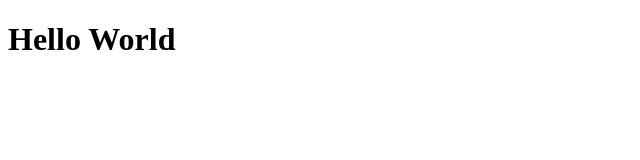
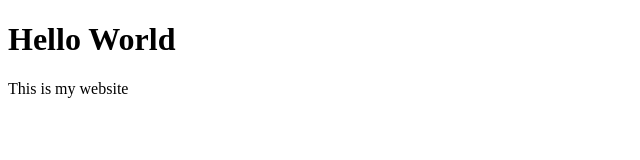
Before and after one commit to peiitforward/wendsday.github.io, a plain HTML site: page index.html in a window 1280 px wide. Shown: the whole page, without its empty margins (0-640 px from the left). Drawn offline with Linux system fonts and the light colour scheme.

Commit message:
updated index.html

```diff
--- a/index.html
+++ b/index.html
@@ -2,6 +2,6 @@
 <html>
 <body>
 <h1>Hello World</h1>
-<p><a href="mailto:peiitforward@outlook.com>Email Me</a><p>
+<p>This is my website<p>
 </body>
 </html>
```
